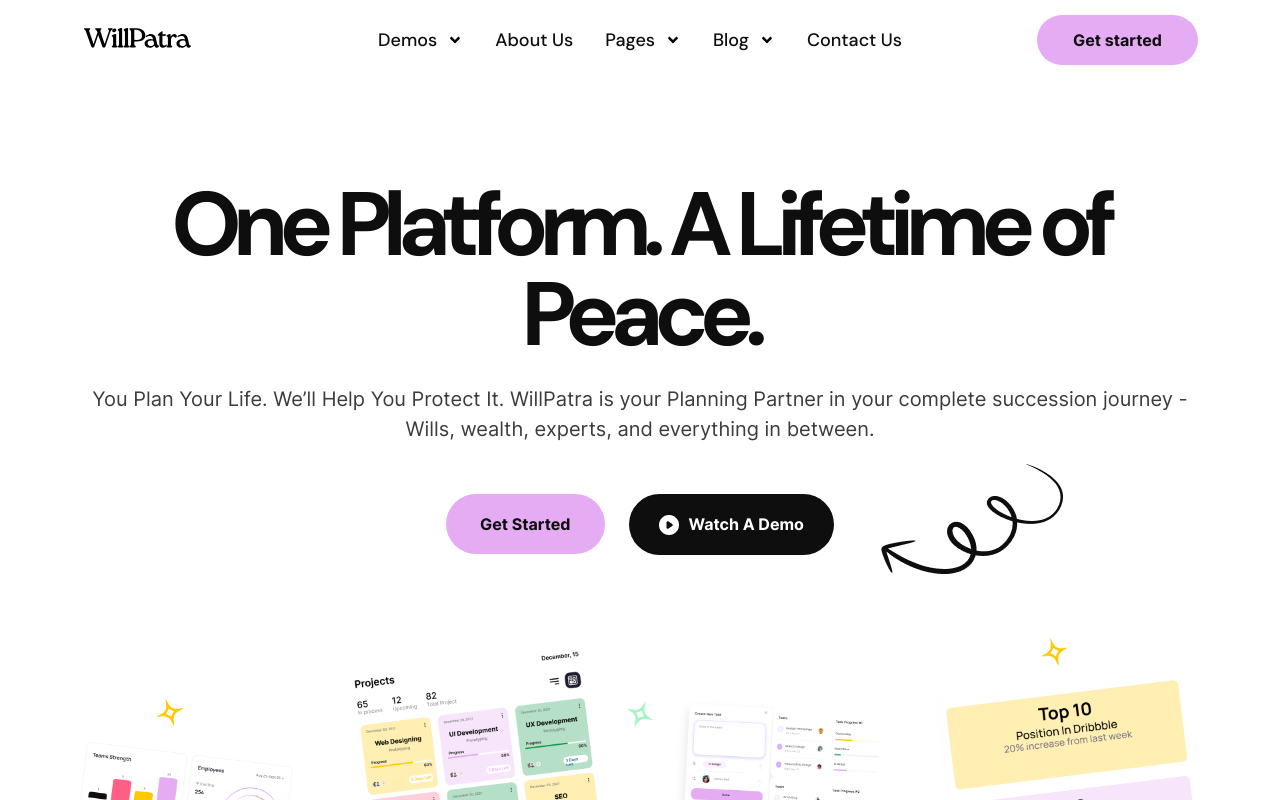
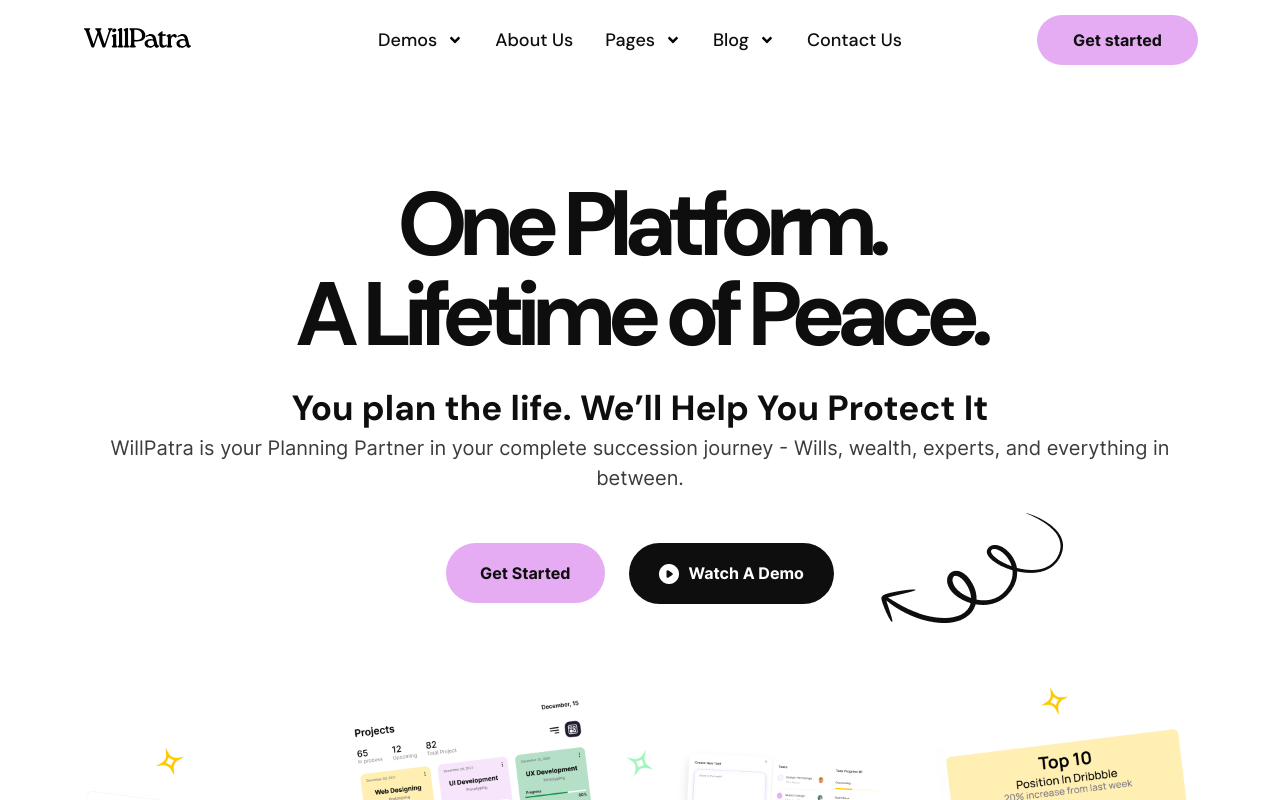
Before and after one commit to Arnab-Afk/willpatra, a Next.js app: page /multi-page/home-one in a window 1280 px wide. Shown: the top 800 px of the page. Built offline with nearby package versions, Linux system fonts and the light colour scheme.

Commit message:
Hero section update

```diff
--- a/components/home/home-one/hero/HeroContent.jsx
+++ b/components/home/home-one/hero/HeroContent.jsx
@@ -2,10 +2,13 @@ function HeroContent() {
 	return (
 		<div className="sofax-hero-content center-center">
 			<h1 className="slider-custom-anim-left" data-ani="slider-custom-anim-left" data-ani-delay="0.3s">
-				One Platform. A Lifetime of Peace.
+				One Platform.<br/>A Lifetime of Peace.
 			</h1>
+			<h3 className="slider-custom-anim-left" data-ani="slider-custom-anim-left" data-ani-delay="0.3s">
+				You plan the life. We’ll Help You Protect It
+			</h3>
 			<p>
-				 You Plan Your Life. We’ll Help You Protect It. WillPatra is your Planning Partner in your complete succession journey - Wills, wealth, experts, and everything in between.
+				  WillPatra is your Planning Partner in your complete succession journey - Wills, wealth, experts, and everything in between.
 			</p>
 		</div>
 	);
```
